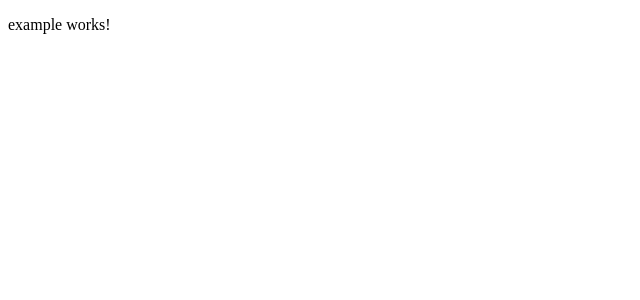
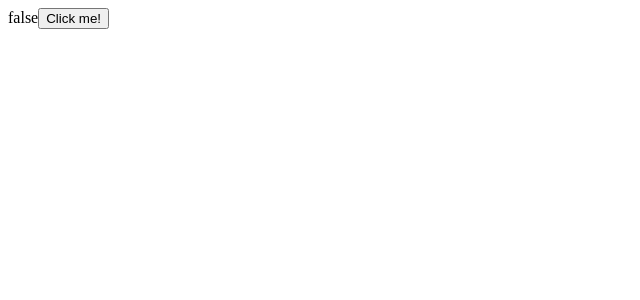
Before and after one commit to jvanheesch/angular-module-federation-version-issue, an Angular app: page / in a window 1280 px wide. Shown: the top 300 px of the page, without its empty margins (0-640 px from the left). Built offline with nearby package versions, Linux system fonts and the light colour scheme.

Commit message:
implement example component

```diff
--- a/src/app/example/example.component.html
+++ b/src/app/example/example.component.html
@@ -1 +1,2 @@
-<p>example works!</p>
+<span id="emitted">{{emitted}}</span>
+<button (click)="clicked()">Click me!</button>
--- a/src/app/example/example.component.ts
+++ b/src/app/example/example.component.ts
@@ -1,4 +1,6 @@
 import { Component } from '@angular/core';
+import { EMPTY, of } from 'rxjs';
+import { delayWhen } from 'rxjs/operators';
 
 @Component({
   selector: 'app-example',
@@ -6,5 +8,13 @@ import { Component } from '@angular/core';
   styleUrls: ['./example.component.css']
 })
 export class ExampleComponent {
+  emitted = false;
 
+  clicked() {
+    of('irrelevant')
+      .pipe(delayWhen(() => EMPTY))
+      .subscribe(() => {
+        this.emitted = true;
+      });
+  }
 }
```
